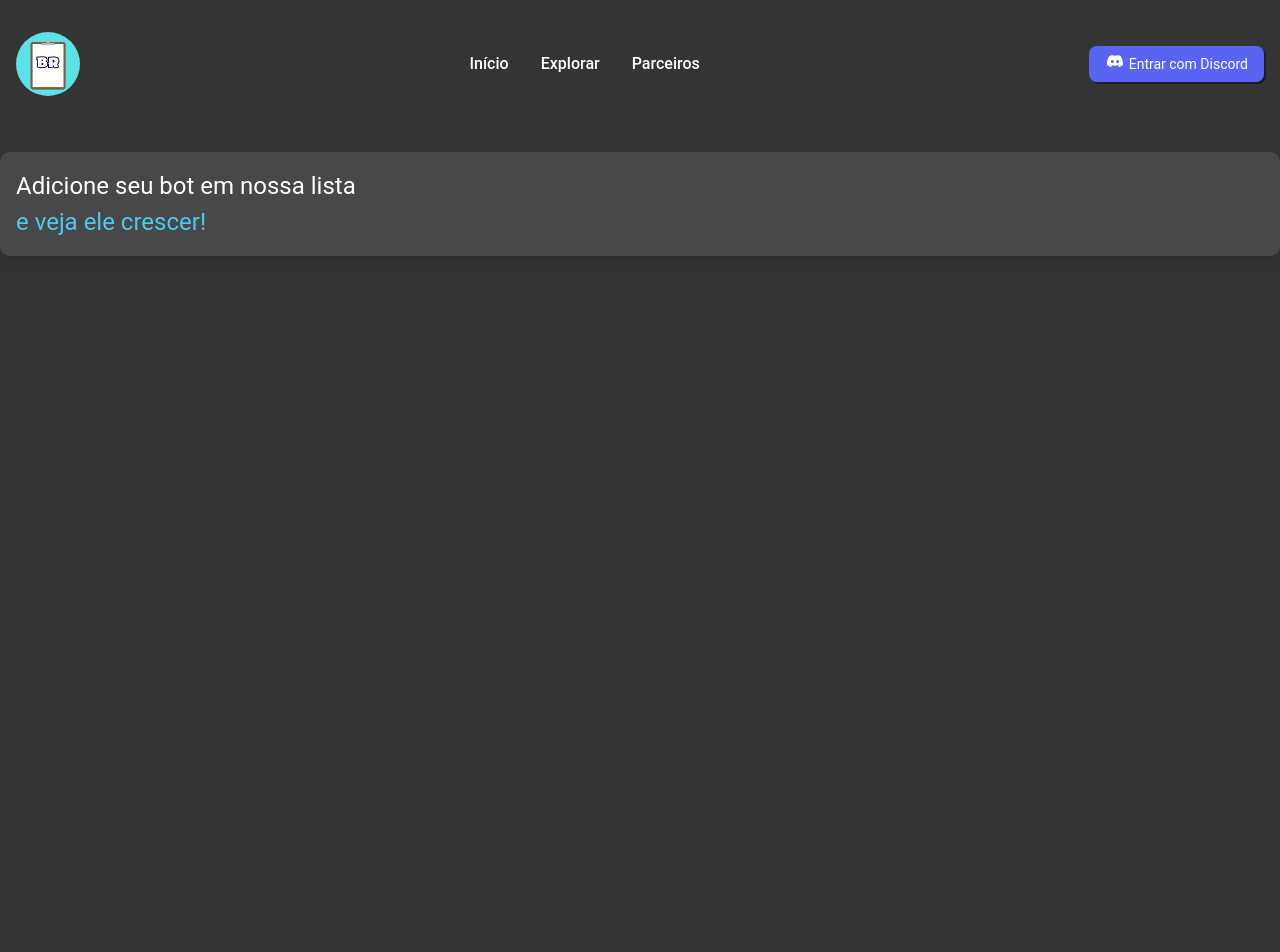
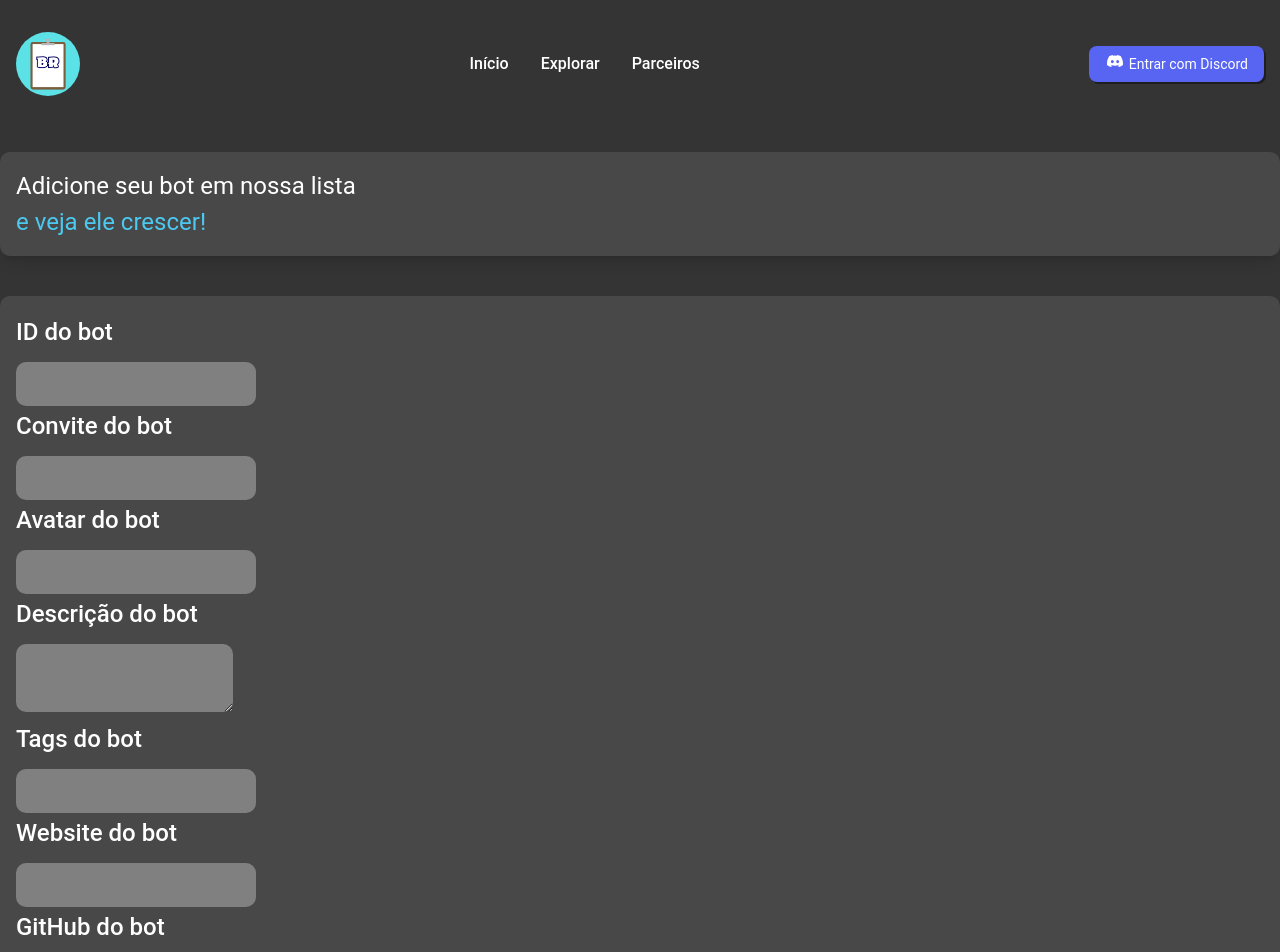
Before and after one commit to discoverdlist/discoverd, a Next.js app: page /bots/add in a window 1280 px wide. Shown: the top 952 px of the page. Before the commit the page ends 800 px from the top, so only its background shows below. Built offline with nearby package versions, Linux system fonts and the light colour scheme; no server answers.

Commit message:
feat: add page

```diff
--- /dev/null
+++ b/src/pages/api/users/[...id].js
@@ -0,0 +1,13 @@
+import axios from 'axios';
+
+export default async function handler(req, res) {
+    const response = await axios.get(process.env.API_URL + '/users/default/' + req.params.id, {
+        headers: {
+            'Authorization': process.env.AUTH_TOKEN
+        }
+    }).catch(() => res.status(500).json({ message: "Internal server error" }))
+    if (response.status === 200) {
+        response.data.message = "Hello from the API"
+        res.status(200).json(response.data)
+    }
+}
--- a/src/pages/bots/add.js
+++ b/src/pages/bots/add.js
@@ -9,10 +9,45 @@ export default function CreateBot() {
                 <h2 className="heroTitle">Adicione seu bot em nossa lista</h2>
                 <h2 className="heroSubtitle">e veja ele crescer!</h2>
             </div>
+        </section>
+        <div className="addCard max-w-screen-xl mx-auto p-4 mt-10 rounded overflow-hidden shadow-lg">
             <form>
-
+                <div className="flex flex-col">
+                    <div className="w-1/2">
+                        <label className="formQuestion block text-sm font-medium" htmlFor="name">ID do bot</label>
+                        <input type="text" id="id" name="id" className="formInput" />
+                    </div>
+                    <div className="w-1/2">
+                        <label className="formQuestion block text-sm font-medium" htmlFor="invite">Convite do bot</label>
+                        <input type="text" id="invite" name="invite" className="formInput" />
+                    </div>
+                    <div className="w-1/2">
+                        <label className="formQuestion block text-sm font-medium text-gray-700 dark:text-gray-200" htmlFor="avatar">Avatar do bot</label>
+                        <input type="text" id="avatar" name="avatar" className="formInput" />
+                    </div>
+                    <div className="w-1/2">
+                        <label className="formQuestion block text-sm font-medium text-gray-700 dark:text-gray-200" htmlFor="description">Descrição do bot</label>
+                        <textarea id="description" name="description" className="formInput" />
+                    </div>
+                    <div className="w-1/2">
+                        <label className="formQuestion block text-sm font-medium text-gray-700 dark:text-gray-200" htmlFor="tags">Tags do bot</label>
+                        <input type="text" id="tags" name="tags" className="formInput" />
+                    </div>
+                    <div className="w-1/2">
+                        <label className="formQuestion block text-sm font-medium text-gray-700 dark:text-gray-200" htmlFor="website">Website do bot</label>
+                        <input type="text" id="website" name="website" className="formInput" />
+                    </div>
+                    <div className="w-1/2">
+                        <label className="formQuestion block text-sm font-medium text-gray-700 dark:text-gray-200" htmlFor="github">GitHub do bot</label>
+                        <input type="text" id="github" name="github" className="formInput" />
+                    </div>
+                    <div className="w-1/2">
+                        <label className="formQuestion block text-sm font-medium text-gray-700 dark text-gray-200" htmlFor="support">Servidor de suporte do bot</label>
+                        <input type="text" id="support" name="support" className="formInput" />
+                    </div>
+                </div>
             </form>
-        </section>
+        </div>
         </div>
     );
 }
--- a/src/pages/styles/globals.css
+++ b/src/pages/styles/globals.css
@@ -5,6 +5,23 @@
 body {
   background-color: #343434;
   font-family: 'Roboto', sans-serif;
+}
+
+.formQuestion {
+  color: #FFFFFF;
+  font-size: 24px;
+  font-family: 'Roboto', sans-serif;
+  margin-top: 10px;
+}
+
+.formInput {
+  background-color: gray;
+  border-radius: 10px;
+  color: #FFFFFF;
+  font-size: 16px;
+  font-family: 'Roboto', sans-serif;
+  padding: 10px;
+  margin-top: 20px;
 }
 
 .addCard {
```
